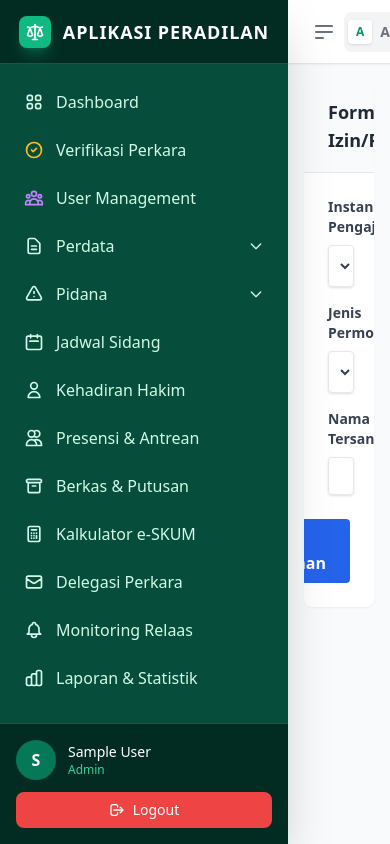
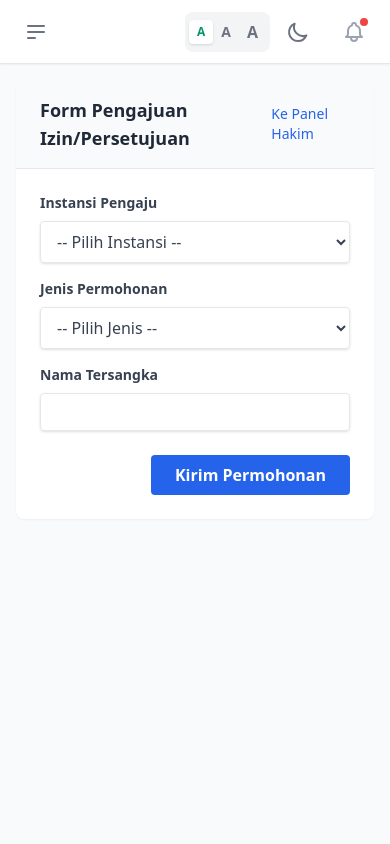
Before and after one commit to KENJIMAHDI/Aplikasi-Peradilan, a Laravel app: page /e-berpadu/create in a window 390 px wide. Run offline with Laravel 12, Linux system fonts and the light colour scheme; the visitor is signed in with stand-in values (Sample User, id 1); style sheets or scripts are compiled from the project's sources; some libraries are stand-ins or nearby versions.

Commit message:
Enhance responsive layout for mobile sidebar

```diff
--- a/resources/views/layouts/app.blade.php
+++ b/resources/views/layouts/app.blade.php
@@ -15,11 +15,14 @@
         [x-cloak] { display: none !important; }
     </style>
 </head>
-<body class="bg-gray-50 text-gray-800 antialiased font-sans transition-all duration-300" x-data="{ sidebarOpen: true, highContrast: false, textSize: 'normal' }" :class="{ 'bg-black text-white': highContrast, 'text-lg': textSize === 'large', 'text-xl': textSize === 'xlarge' }">
-    <div class="flex h-screen overflow-hidden">
+<body class="bg-gray-50 text-gray-800 antialiased font-sans transition-all duration-300" x-data="{ sidebarOpen: window.innerWidth >= 1024, isMobile: window.innerWidth < 1024, highContrast: false, textSize: 'normal' }" @resize.window="isMobile = window.innerWidth < 1024; if(!isMobile) sidebarOpen = true" :class="{ 'bg-black text-white': highContrast, 'text-lg': textSize === 'large', 'text-xl': textSize === 'xlarge' }">
+    <div class="flex h-screen overflow-hidden relative">
+
+        <!-- Mobile Overlay -->
+        <div x-show="isMobile && sidebarOpen" @click="sidebarOpen = false" class="fixed inset-0 bg-gray-900/60 backdrop-blur-sm z-40 lg:hidden" x-transition.opacity style="display: none;"></div>
 
         <!-- Sidebar Kiri -->
-        <aside :class="sidebarOpen ? 'w-72' : 'w-20'" class="bg-emerald-900 text-emerald-100 flex-shrink-0 transition-all duration-300 flex flex-col shadow-2xl z-20">
+        <aside :class="sidebarOpen ? 'translate-x-0 w-72' : '-translate-x-full w-72 lg:translate-x-0 lg:w-20'" class="fixed lg:relative inset-y-0 left-0 z-50 bg-emerald-900 text-emerald-100 transition-all duration-300 flex flex-col shadow-2xl lg:h-screen lg:flex-shrink-0">
             <!-- Header Sidebar -->
             <div class="h-16 flex items-center justify-center bg-emerald-950 border-b border-emerald-800 px-4">
                 <div class="flex items-center gap-3">
```
